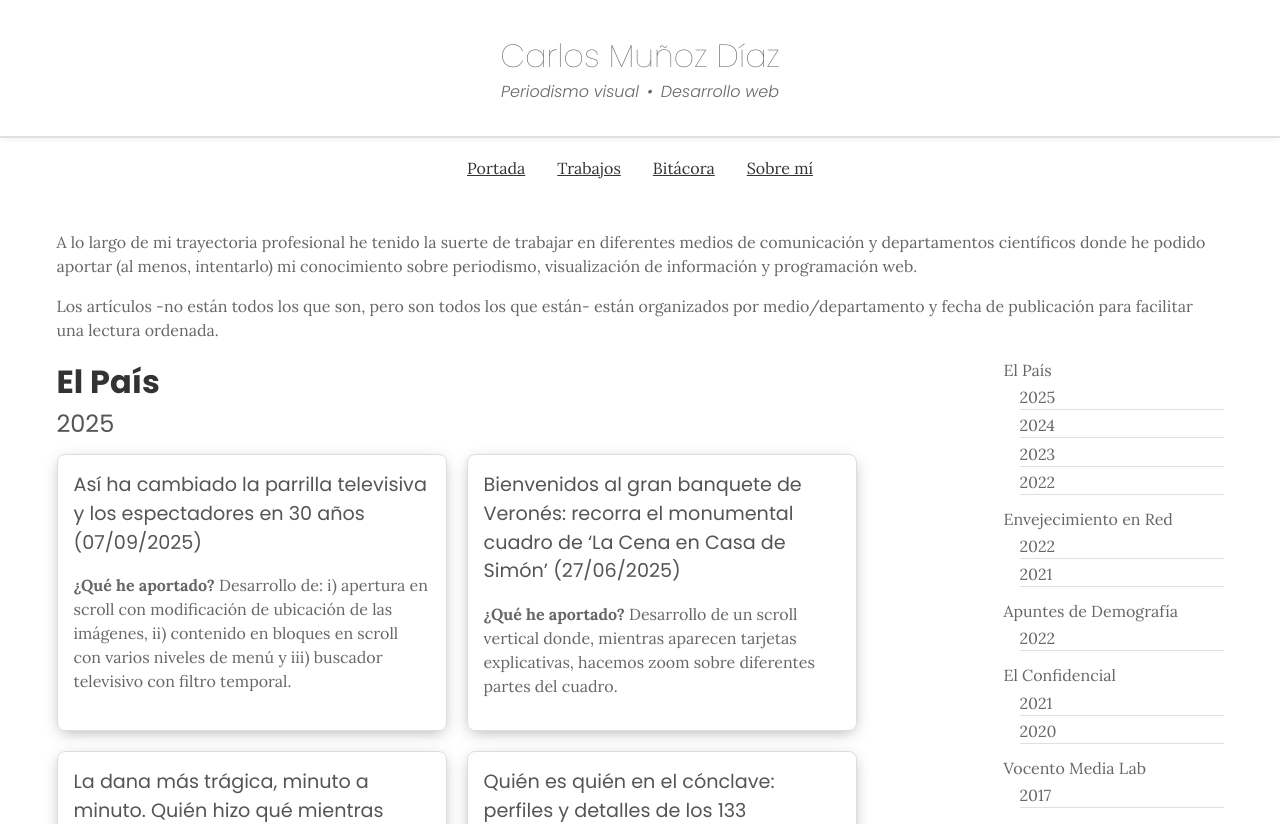
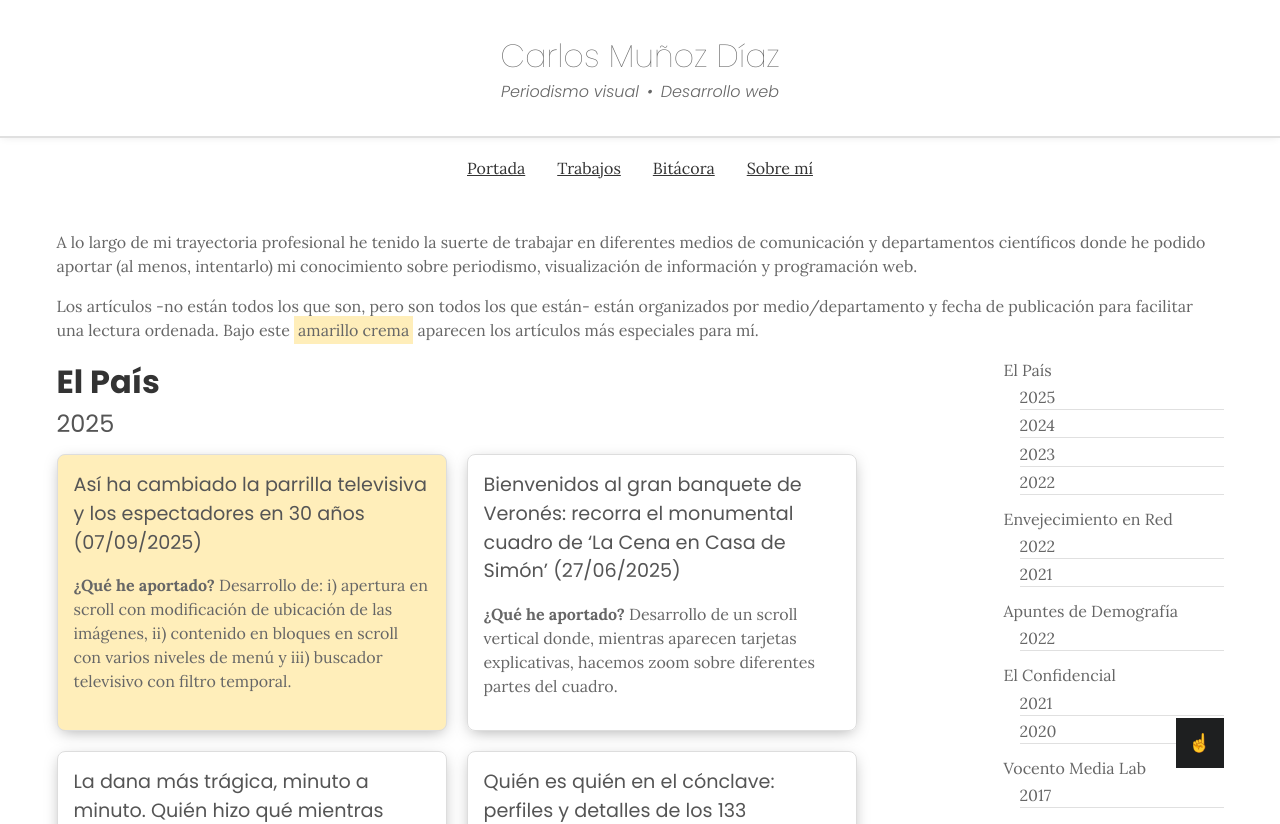
Before and after one commit to CarlosMunozDiaz/carlosmunozdiaz.github.io, a SvelteKit app: page /works in a window 1280 px wide. Shown: the top 824 px of the page. Built offline with nearby package versions, Linux system fonts and the light colour scheme.

Commit message:
Trabajos destacados

```diff
--- a/src/routes/works/+page.svelte
+++ b/src/routes/works/+page.svelte
@@ -147,7 +147,7 @@
 
 <div class="content" view-transition-name="page">
     <p>A lo largo de mi trayectoria profesional he tenido la suerte de trabajar en diferentes medios de comunicación y departamentos científicos donde he podido aportar (al menos, intentarlo) mi conocimiento sobre periodismo, visualización de información y programación web.</p>
-    <p>Los artículos -no están todos los que son, pero son todos los que están- están organizados por medio/departamento y fecha de publicación para facilitar una lectura ordenada.</p>
+    <p>Los artículos -no están todos los que son, pero son todos los que están- están organizados por medio/departamento y fecha de publicación para facilitar una lectura ordenada. Bajo este <span style="background: #ffeeba; padding: 0.25rem">amarillo crema</span> aparecen los artículos más especiales para mí.</p>
     <div class="article-layout">
       <div class="articles-list">
       {#each orderedMedios as medio}
@@ -158,7 +158,7 @@
             <h3>{year}</h3>
             <div class="contenedor">
               {#each groupedPosts[medio][year] as post}
-                <a class="tarjeta" href="{post.link}" style="text-decoration: none; color: inherit; background: {post['own_entry'] ? '#ffeeba' : 'transparent'}">
+                <a class="tarjeta" href="{post.link}" style="text-decoration: none; color: inherit; background: {post['destacado'] ? '#ffeeba' : 'transparent'}">
                   <div class="tarjeta-content">
                     <h4>{post.title} ({post.fecha})</h4>
                     <p>{post.author}</p>
```
